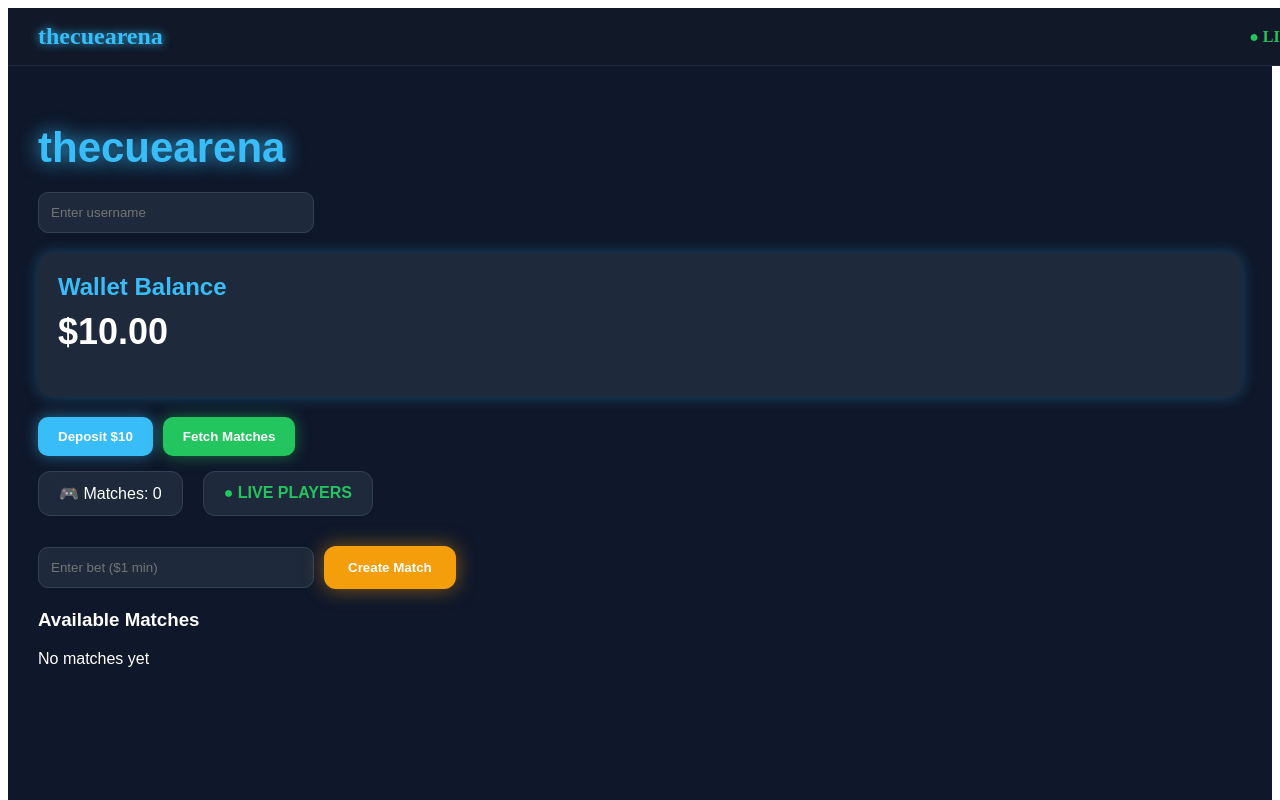
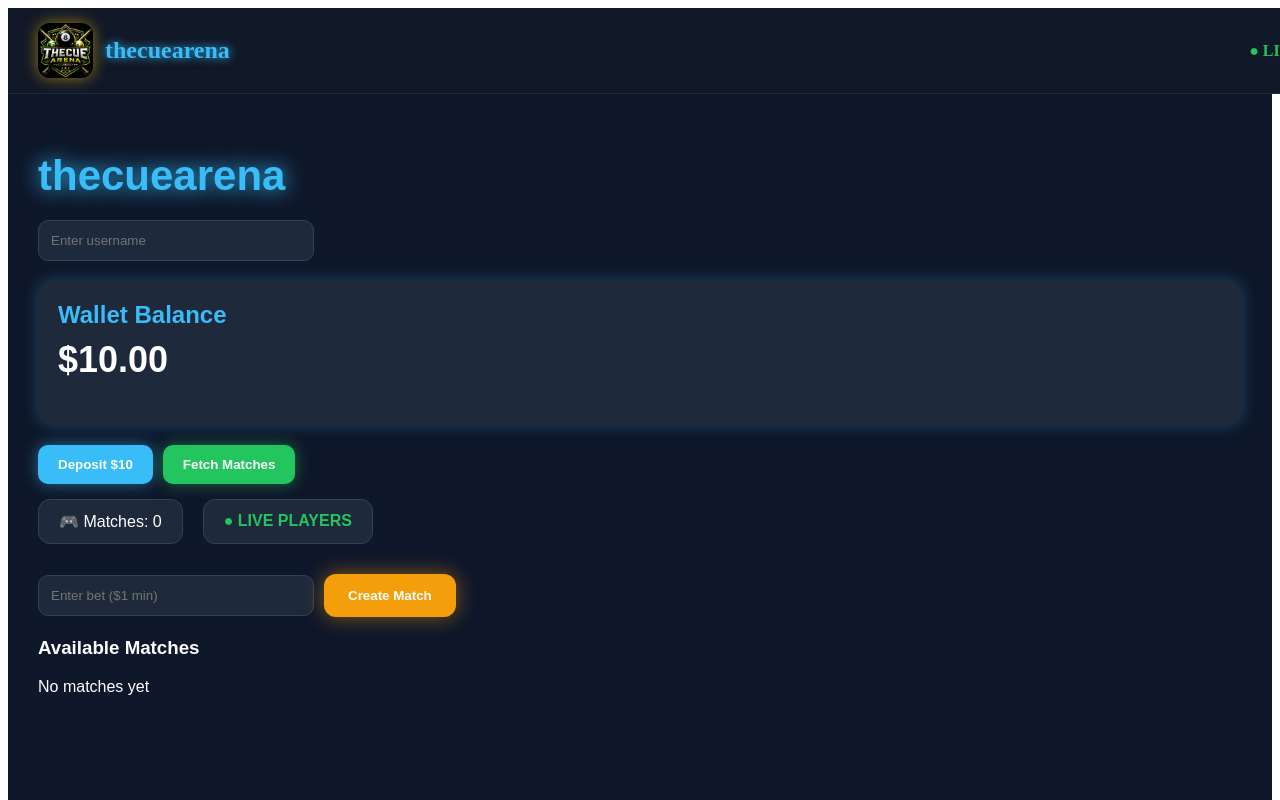
Before and after one commit to tosan1470/thecuearena, a React (Vite) app: page / in a window 1280 px wide. Shown: the top 800 px of the page. Built offline with nearby package versions, Linux system fonts and the light colour scheme.

Commit message:
Update App.jsx

```diff
--- a/src/App.jsx
+++ b/src/App.jsx
@@ -1,4 +1,5 @@
 import { useState, useEffect } from "react";
+import logo from "./assets/logo.png";
 import {
   collection,
   addDoc,
@@ -241,6 +242,24 @@ const handleFetchMatches = async () => {
       zIndex: 1000
     }}
   >
+    <div
+  style={{
+    display: "flex",
+    alignItems: "center",
+    gap: "12px"
+  }}
+>
+  <img
+    src={logo}
+    alt="thecuearena"
+    style={{
+      width: "55px",
+      height: "55px",
+      borderRadius: "12px",
+      boxShadow: "0 0 15px rgba(234,179,8,0.6)"
+    }}
+  />
+
   <h2
     style={{
       color: "#38bdf8",
@@ -250,6 +269,7 @@ const handleFetchMatches = async () => {
   >
     thecuearena
   </h2>
+</div>
 
     <div
       style={{
```
Lines whose indentation alone changed are shown as unchanged.
